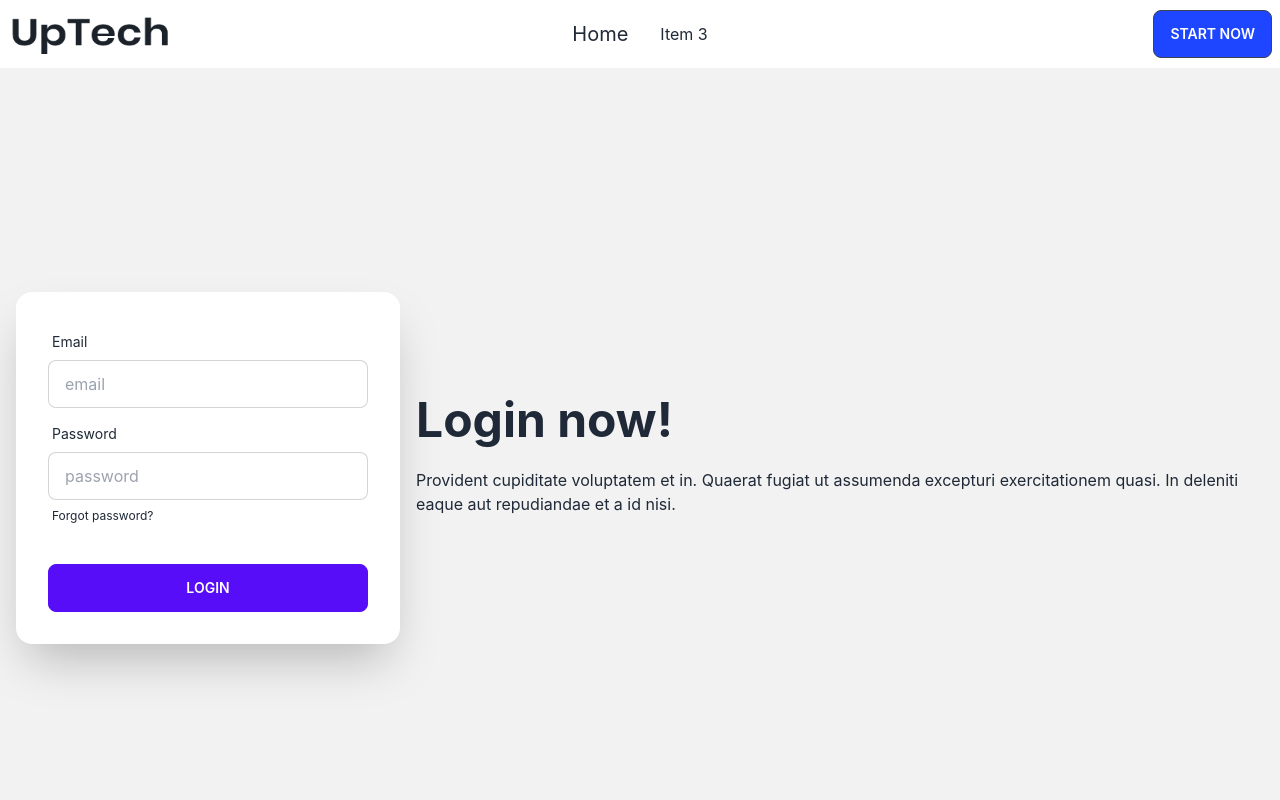
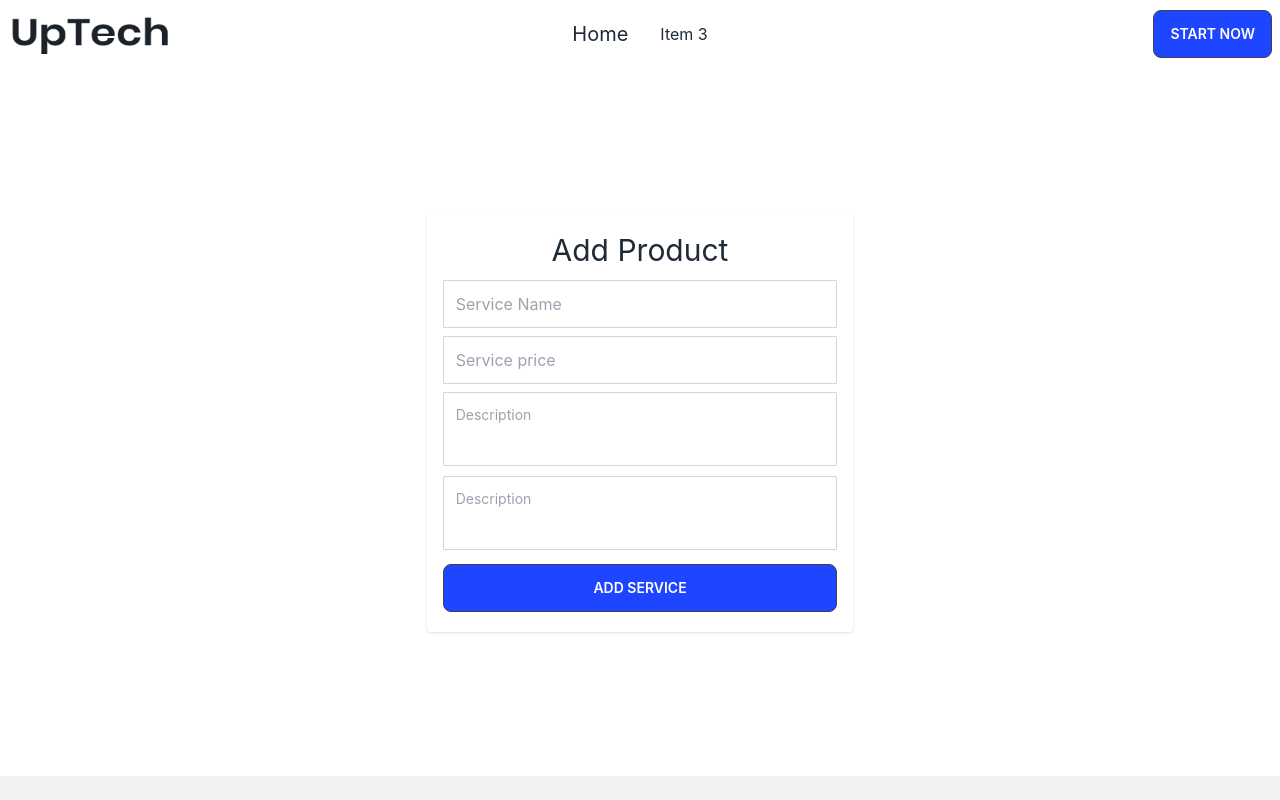
Before and after one commit to Takdirhossain/uptech-client, a React (Create React App) app: page /addproduct in a window 1280 px wide. Shown: the top 800 px of the page. Built offline with nearby package versions, Linux system fonts and the light colour scheme.

Commit message:
add service

```diff
--- a/src/pages/AddProduct.js
+++ b/src/pages/AddProduct.js
@@ -2,33 +2,31 @@ import React from 'react';
 
 const AddProduct = () => {
   return (
-        <div className="hero min-h-screen bg-base-200">
-        <div className="hero-content flex-col lg:flex-row-reverse">
-          <div className="text-center lg:text-left">
-            <h1 className="text-5xl font-bold">Login now!</h1>
-            <p className="py-6">Provident cupiditate voluptatem et in. Quaerat fugiat ut assumenda excepturi exercitationem quasi. In deleniti eaque aut repudiandae et a id nisi.</p>
+    <div className="container mx-auto px-4 sm:px-6 md:px-0">
+      <div className="flex items-center justify-center mt-36 mb-36">
+        <div data-aos="fade-up" data-aos-duration="1000" className=' md:w-[48%] lg:w-2/6 px-4 py-5 rounded shadow hover:shadow-md'>
+          <h3 className="text-3xl text-center mb-3">Add Product</h3>
+          <form action="">
+            <div className="mb-2">
+            <input type="text"  placeholder="Service Name"  name='service-price' className="input input-bordered  w-full py-2 px-3 resize-none rounded-sm" />
             </div>
-          <div className="card flex-shrink-0 w-full max-w-sm shadow-2xl bg-base-100">
-            <div className="card-body">
-              <div className="form-control">
-                <label className="label">
-                  <span className="label-text">Email</span>
-                </label>
-                <input type="text" placeholder="email" className="input input-bordered" />
+
+            <div className="mb-2">
+            <input type="text"  placeholder="Service price"  name='service-price' className="input input-bordered  w-full py-2 px-3 resize-none rounded-sm" />
+
             </div>
-              <div className="form-control">
-                <label className="label">
-                  <span className="label-text">Password</span>
-                </label>
-                <input type="text" placeholder="password" className="input input-bordered" />
-                <label className="label">
-                  <a href="#" className="label-text-alt link link-hover">Forgot password?</a>
-                </label>
+
+
+            <div className="mb-1">
+
+              <textarea className="textarea textarea-bordered w-full py-2 px-3 resize-none rounded-sm" placeholder="Description"></textarea>
+
             </div>
-              <div className="form-control mt-6">
-                <button className="btn btn-primary">Login</button>
+            <div className="mb-2">
+            <textarea className="textarea textarea-bordered w-full py-2 px-3 resize-none rounded-sm" placeholder="Description"></textarea>
             </div>
-            </div>
+            <button className="btn bg-blue w-full" to='/'> Add SErvice </button>
+          </form>
         </div>
       </div>
     </div>
```
Lines whose indentation alone changed are shown as unchanged.
